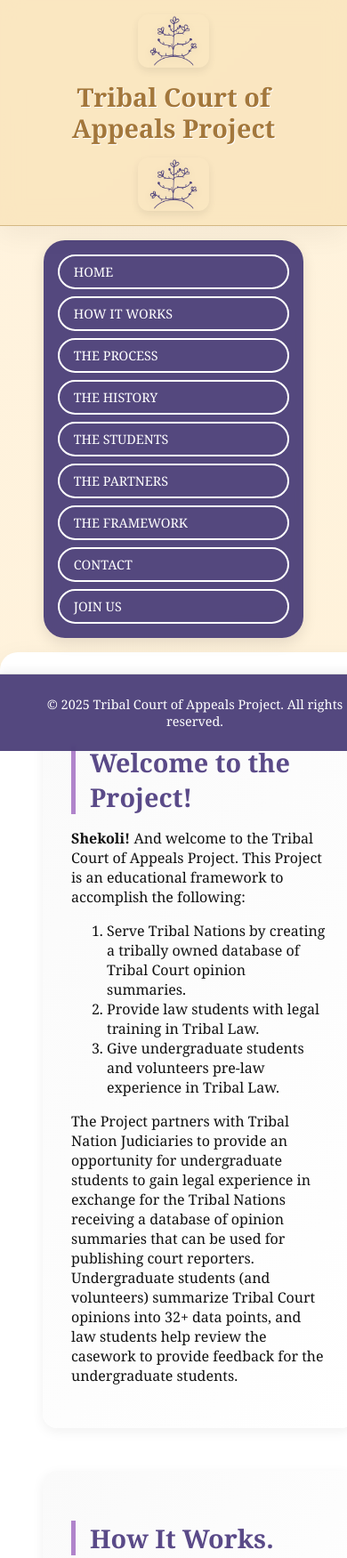
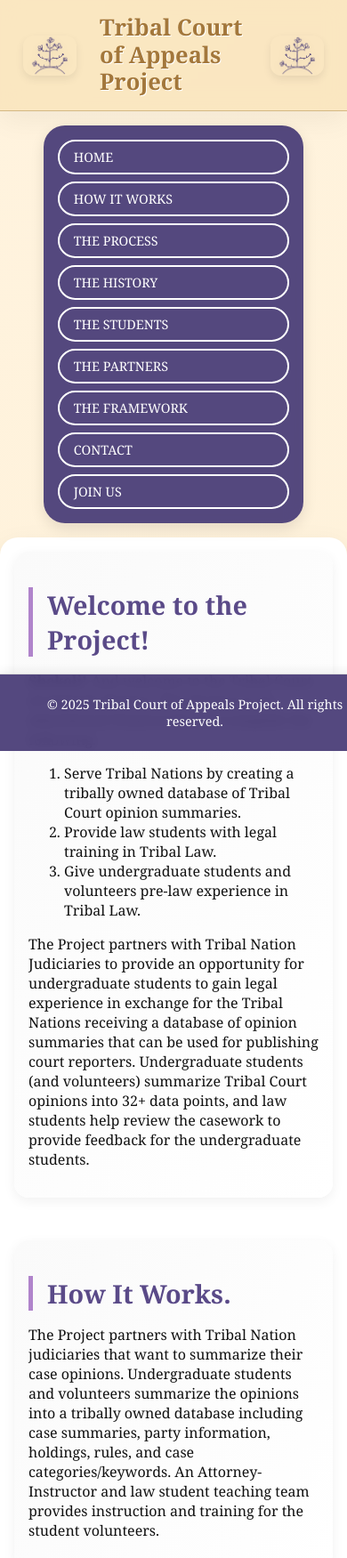
Before and after one commit to mjw11343/tcap_site, a plain HTML site: page index.html in a window 390 px wide. Shown: the top 1751 px of the page at 89% size. Drawn offline with Linux system fonts and the light colour scheme.

Commit message:
feat: updated nav links and styling for mobile

```diff
--- a/index.html
+++ b/index.html
@@ -25,10 +25,10 @@
                 <li><a href="#home">HOME</a></li>
                 <li><a href="#works">HOW IT WORKS</a></li>
                 <li><a href="#process">THE PROCESS</a></li>
-                <li><a href="#process">THE HISTORY</a></li>
-                <li><a href="#process">THE STUDENTS</a></li>
-                <li><a href="#process">THE PARTNERS</a></li>
-                <li><a href="#process">THE FRAMEWORK</a></li>
+                <li><a href="#history">THE HISTORY</a></li>
+                <li><a href="#students">THE STUDENTS</a></li>
+                <li><a href="#partners">THE PARTNERS</a></li>
+                <li><a href="#framework">THE FRAMEWORK</a></li>
                 <li><a href="#contact">CONTACT</a></li>
                 <li><a href="#join">JOIN US</a></li>
             </ul>
@@ -68,7 +68,7 @@
                 <p>University of Wisconsin Madison – Legal Studies 400 + 699 – Spring 2025</p>
                 <img class="content-image" src="img/TCAP_ClassPhoto_Spring_2025.JPG">
                 <p>University of Wisconsin Madison – Legal Studies 400 + 699 – Fall 2024</p>
-                <img class="content-image" src="img/TCAP_ClassPhoto_Fall_2024.JPG">
+                <img class="content-image" src="img/TCAP_ClassPhoto_Fall_2024.jpg">
                 <p>University of Wisconsin Madison – Legal Studies 699 – Spring 2024</p>
                 <img class="content-image" src="img/TCAP_ClassPhoto_Spring_2024.JPG">
                 <p>University of Wisconsin Madison – Legal Studies 699 – Fall 2023</p>
--- a/styles.css
+++ b/styles.css
@@ -42,6 +42,7 @@ header {
 .content-image {
     max-width: 100%;
     height: auto;
+    display: block;
     filter: drop-shadow(0 2px 4px rgba(0, 0, 0, 0.1));
     transition: transform 0.3s ease;
     border-radius: 12px;
@@ -184,25 +185,28 @@ footer {
     width: 100%;
     box-sizing: border-box;
     }
+
     .main-image {
-    width: 80px;
-    height: auto;
-    margin: 0 auto;
-    display: block;
+    width: 60px; /* smaller but still horizontal */
     }
 
     .project-title {
-    font-size: 1.8rem;
+    font-size: 1.6rem;
+    padding: 0 0.5rem;
+    text-align: left;
     line-height: 1.2;
-    text-align: center;
-    padding: 0 1rem;
-    word-wrap: break-word;
     }
 
     header {
-    grid-template-columns: 1fr; /* stack logo and title vertically */
-    justify-items: center;
+    grid-template-columns: 80px 1fr 80px; /* shrink columns, don’t stack */
     padding: 1rem;
+    gap: 0.5rem;
+    }
+
+    main, section {
+    padding: 1rem;
+    width: 100%;
+    box-sizing: border-box;
     }
 }
 
```
